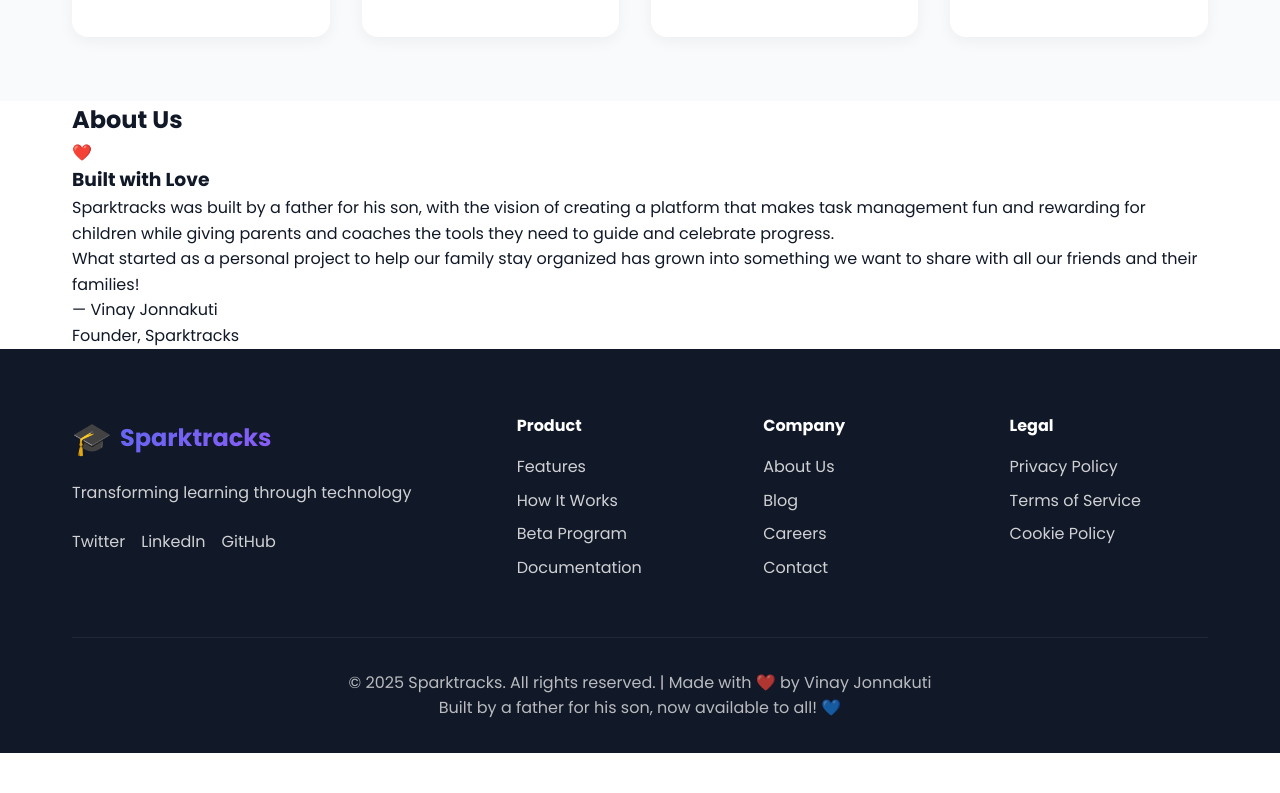
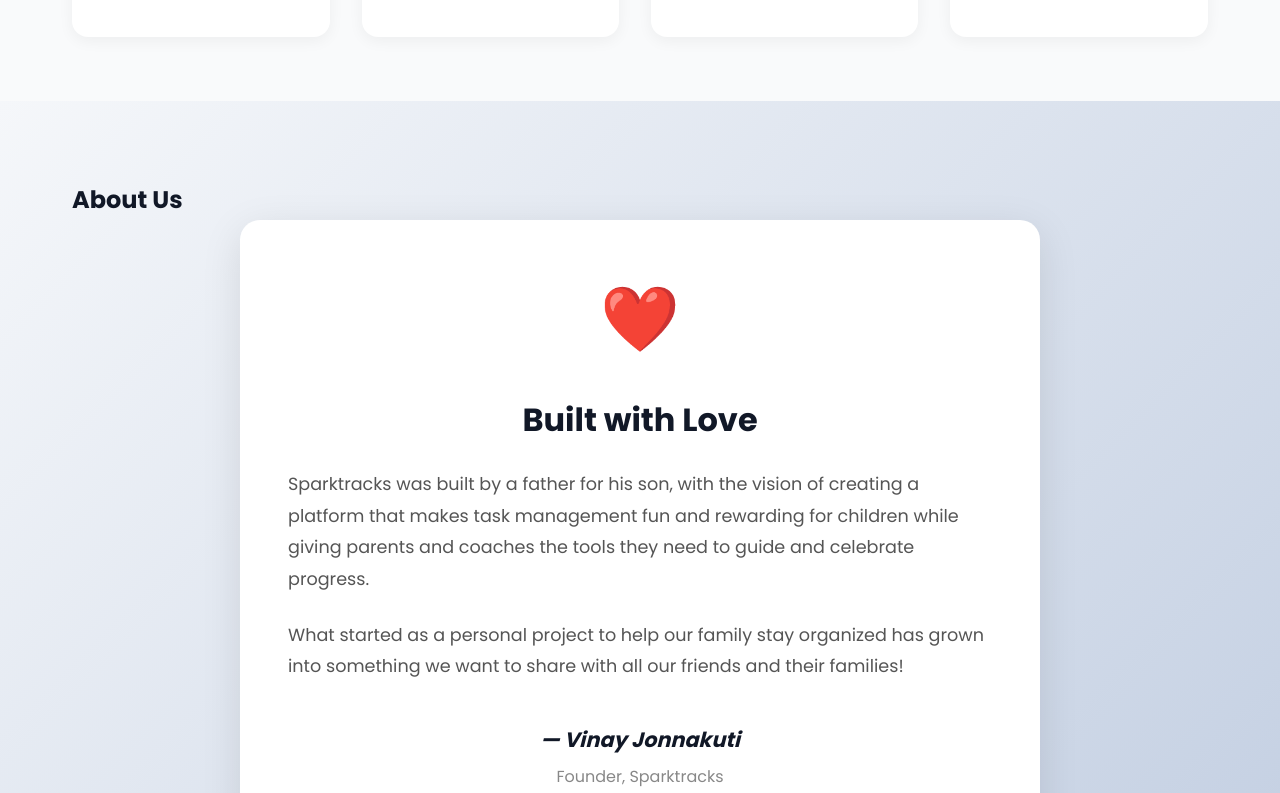
Before and after one commit to jvinaymohan/sparktracks, a plain HTML site: page index.html in a window 1280 px wide. Shown: the part 4633-5426 px from the top of the page. Before the commit the page ends 5386 px from the top, so only its background shows below. Drawn offline with Linux system fonts and the light colour scheme.

Commit message:
🎨 Add About Us section styling

```diff
--- a/styles.css
+++ b/styles.css
@@ -588,6 +588,69 @@ body {
     color: var(--neutral-600);
 }
 
+/* About Section */
+.about-section {
+    padding: 5rem 0;
+    background: linear-gradient(135deg, #f5f7fa 0%, #c3cfe2 100%);
+}
+
+.about-content {
+    max-width: 800px;
+    margin: 0 auto;
+}
+
+.about-story {
+    background: white;
+    padding: 3rem;
+    border-radius: 20px;
+    box-shadow: 0 10px 40px rgba(0,0,0,0.1);
+    text-align: center;
+}
+
+.about-icon {
+    font-size: 4rem;
+    margin-bottom: 1.5rem;
+    animation: heartbeat 1.5s ease-in-out infinite;
+}
+
+@keyframes heartbeat {
+    0%, 100% { transform: scale(1); }
+    25% { transform: scale(1.1); }
+    50% { transform: scale(1); }
+}
+
+.about-story h3 {
+    color: var(--primary-600);
+    font-size: 2rem;
+    margin-bottom: 1.5rem;
+    font-weight: 700;
+}
+
+.about-text {
+    font-size: 1.1rem;
+    line-height: 1.8;
+    color: #555;
+    margin-bottom: 1.5rem;
+    text-align: left;
+}
+
+.about-signature {
+    margin-top: 2.5rem;
+    font-size: 1.3rem;
+    color: var(--primary-600);
+    font-weight: 700;
+    font-style: italic;
+}
+
+.founder-title {
+    display: block;
+    font-size: 1rem;
+    color: #888;
+    font-weight: 400;
+    font-style: normal;
+    margin-top: 0.5rem;
+}
+
 /* Footer */
 .footer {
     background: var(--neutral-900);
```
